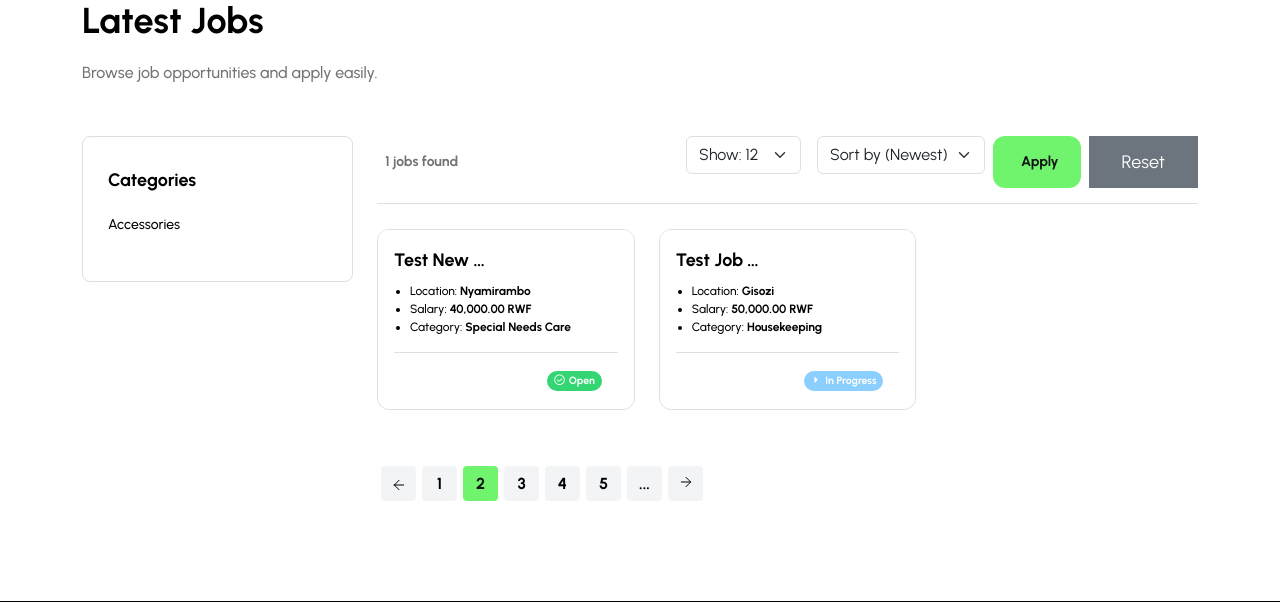
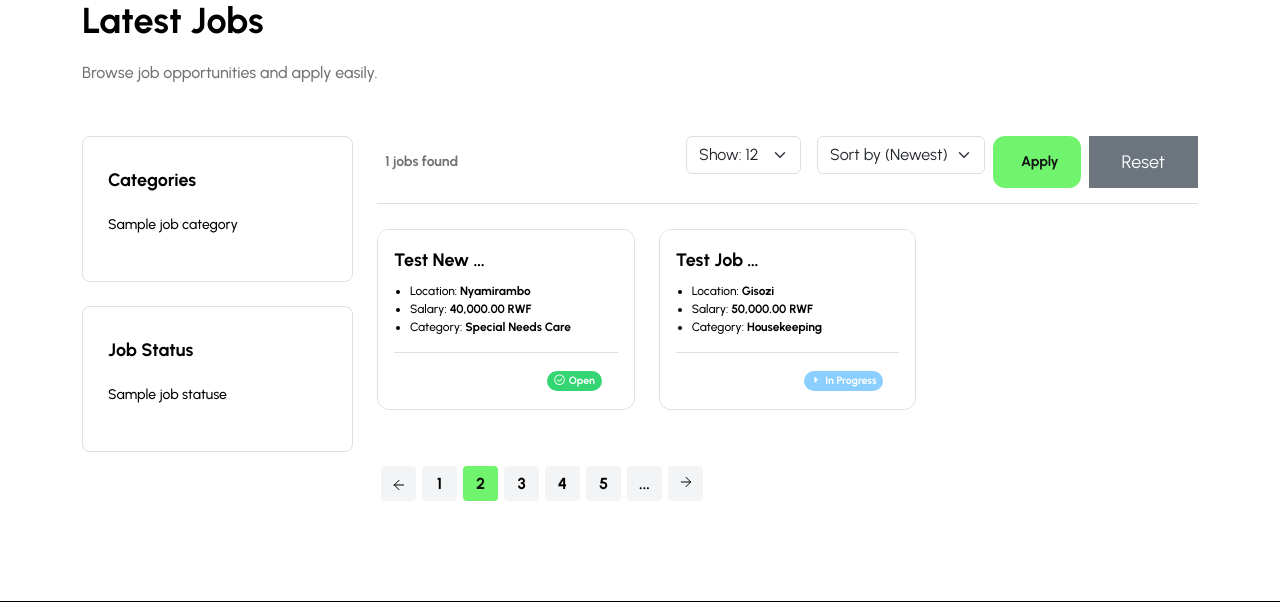
Before and after one commit to nexcoderw/kigali-nany-agency, a Django app: template templates/pages/jobs/index.html in a window 1280 px wide. Shown: the part 148-750 px from the top of the page. Run offline with Django 5.2, Linux system fonts and the light colour scheme; data comes from the database, SQL or seed files in the repository; tables that the repository leaves empty hold one stand-in row (values such as "Sample post"); the template is opened without the code that fills it: values that come from a table or form of the project are taken from there, most other values are stand-ins (such as "Sample title", 1, 10 or a date in 2020); some libraries are stand-ins or nearby versions.

Commit message:
Make job-sidebar dynamic

```diff
--- a/templates/inc/job-sidebar.html
+++ b/templates/inc/job-sidebar.html
@@ -5,10 +5,31 @@
                 <h6 class="text-lg-bold item-collapse neutral-1000">Categories</h6>
                 <div class="box-collapse scrollFilter">
                     <ul class="list-filter-checkbox">
-                        <li>
-                            <span class="text-sm-medium">Accessories</span>
-                            <span class="checkmark"></span>
-                        </li>
+                        {% for code, name in job_categories %}
+                            <li>
+                                <a href="#" class="text-sm-medium">
+                                    {{ name }}
+                                </a>
+                            </li>
+                        {% endfor %}
+                    </ul>
+                </div>
+            </div>
+        </div>
+    </div>
+    <div class="sidebar-left border-1 background-body">
+        <div class="box-filters-sidebar">
+            <div class="block-filter border-1">
+                <h6 class="text-lg-bold item-collapse neutral-1000">Job Status</h6>
+                <div class="box-collapse scrollFilter">
+                    <ul class="list-filter-checkbox">
+                        {% for status_code, status_name in job_statuses %}
+                            <li>
+                                <a href="#" class="text-sm-medium">
+                                    {{ status_name }}
+                                </a>
+                            </li>
+                        {% endfor %}
                     </ul>
                 </div>
             </div>
```
